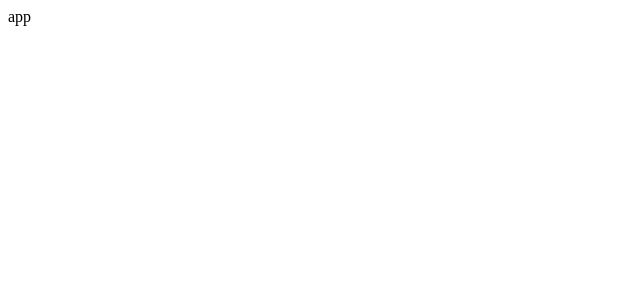
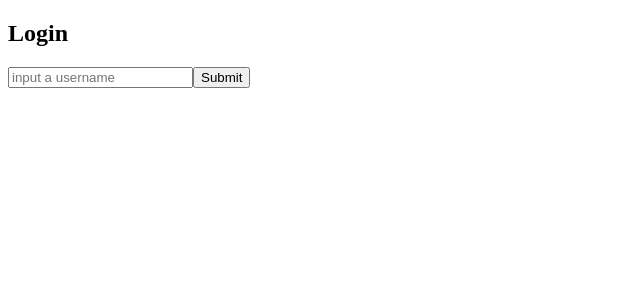
Before and after one commit to PhillipLam89/React-GraphQL-Hasura-todo, a React (Create React App) app: page / in a window 1280 px wide. Shown: the top 300 px of the page, without its empty margins (0-640 px from the left). Built offline with nearby package versions, Linux system fonts and the light colour scheme.

Commit message:
basic user detection component

```diff
--- a/src/App.js
+++ b/src/App.js
@@ -1,9 +1,18 @@
 import React from 'react'
+import Login from './components/Login'
+import Header from './components/Header'
 
 function App() {
-  return (
-    <div>app</div>
-  )
+
+ const [user, setUser] = React.useState('')
+
+  if (!user) {
+      return <Login setUser={setUser}/>
+  }
+
+  return <div>
+           <Header user={user}/>
+         </div>
 }
 
 export default App
--- a/src/components/Header.js
+++ b/src/components/Header.js
@@ -1,8 +1,11 @@
 import React from 'react'
 
-function Header() {
+function Header({user}) {
   return (
-    <div>Header</div>
+    <div>
+      Welcome, {user}!
+      <button>Log Out</button>
+    </div>
   )
 }
 
--- a/src/components/Login.js
+++ b/src/components/Login.js
@@ -1,8 +1,24 @@
 import React from 'react'
 
-function Login() {
+function Login({ setUser }) {
+
+  const [username, setUsername] = React.useState('')
+
+
+  function handleSubmit(e) {
+    e.preventDefault()
+    setUser(username)
+
+  }
+
   return (
-    <div>Login</div>
+    <div>
+      <h2>Login</h2>
+      <form onSubmit={handleSubmit}>
+        <input onChange={e => setUsername(e.target.value)} placeholder="input a username"></input>
+        <button type="submit">Submit</button>
+      </form>
+    </div>
   )
 }
 
```
Also changed, not shown: src/components/Post.js (added, +9 -0 lines).
